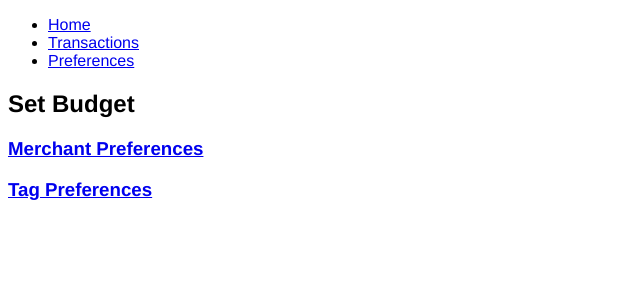
After one commit to saerx/spending_tracker_project, a Flask app: page /preferences in a window 1280 px wide. The commit adds this page. Shown: the top 300 px of the page, without its empty margins (0-640 px from the left). Run offline with Flask 2, Linux system fonts and the light colour scheme.

Commit message:
added preferences page and moved tag and merchant preferences there

```diff
--- a/app.py
+++ b/app.py
@@ -14,5 +14,9 @@ app.register_blueprint(transactions_blueprint)
 def main():
     return render_template('index.html')
 
+@app.route("/preferences")
+def prefs():
+    return render_template('preferences.html')
+
 if __name__ == '__main__':
     app.run()
--- a/templates/base.html
+++ b/templates/base.html
@@ -13,8 +13,7 @@
       <ul class="menu">
         <li><a href="/">Home</a></li>
         <li><a href="/transactions">Transactions</a></li>
-        <li><a href="/tags">Tag Preferences</a></li>
-        <li><a href="/merchants">Merchant Preferences</a></li>
+        <li><a href="/preferences">Preferences</a></li>
       </ul>
     </nav>
   </header>
--- /dev/null
+++ b/templates/preferences.html
@@ -0,0 +1,11 @@
+{% extends 'base.html' %}
+
+{% block content %}
+
+<h2>Set Budget</h2>
+
+
+<h3><a href="/merchants">Merchant Preferences</a></h3>
+<h3><a href="/tags">Tag Preferences</a></h3>
+
+{% endblock content %}
```
